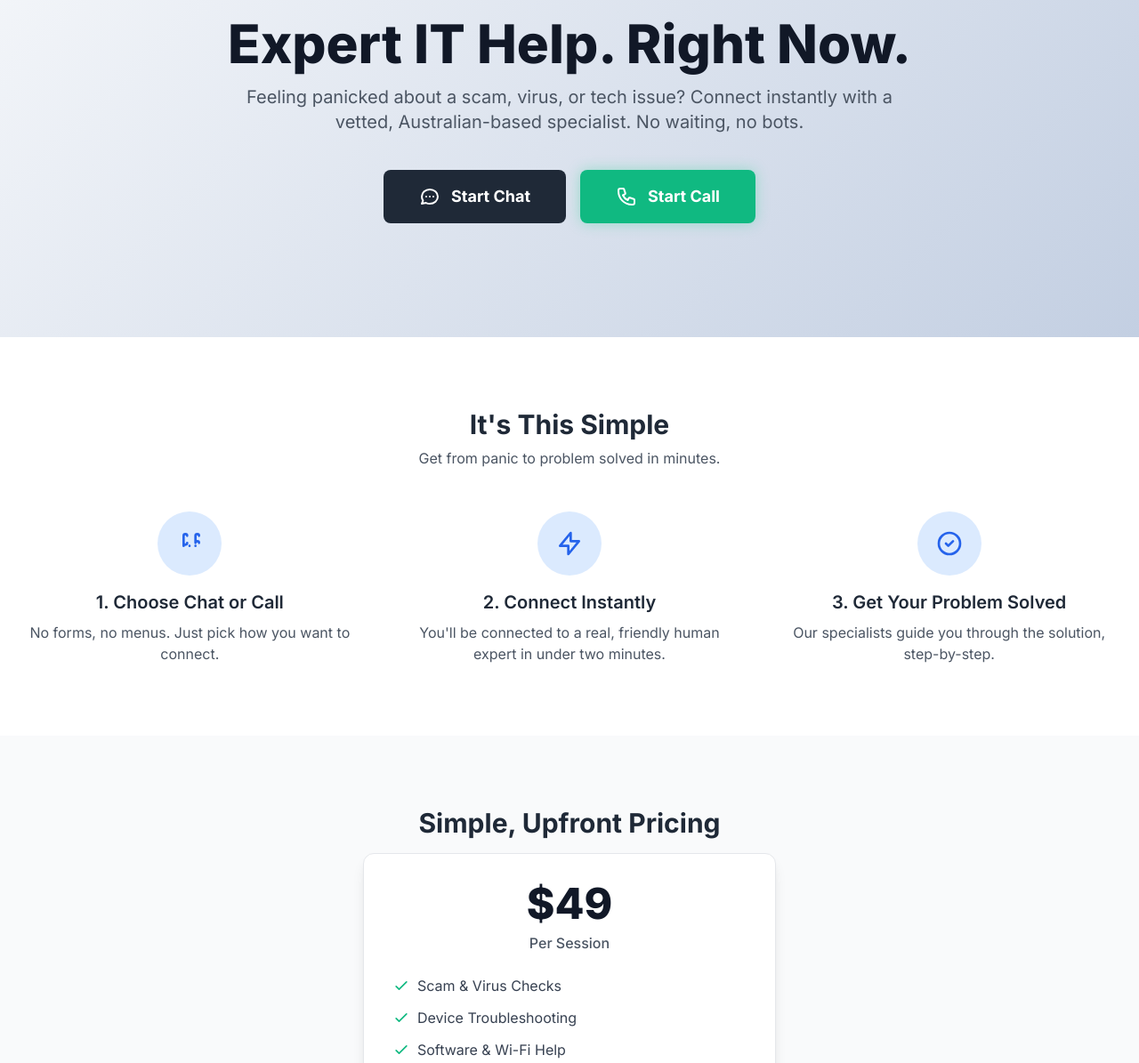
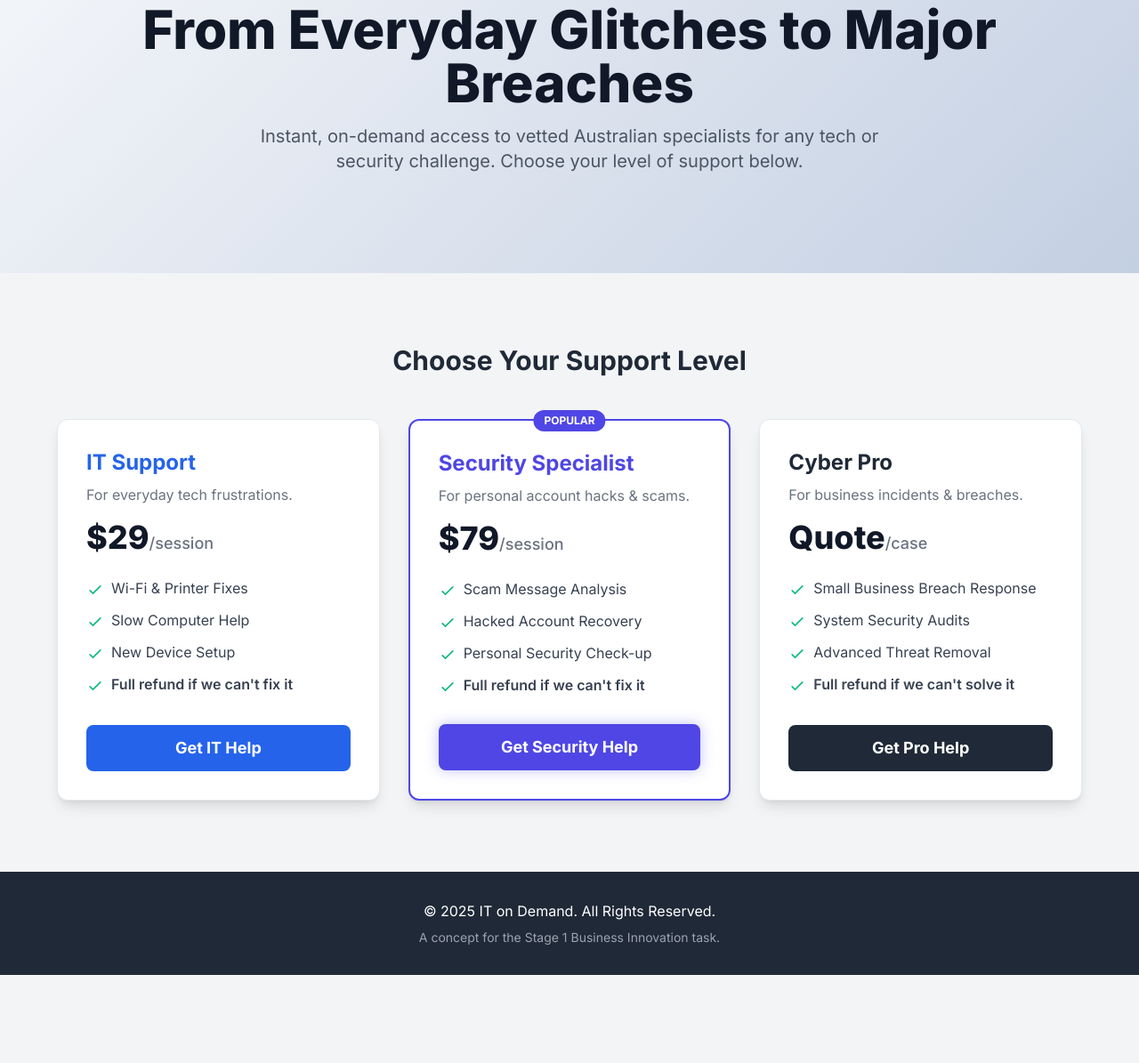
Before and after one commit to scoosed/ITonDemand, a plain HTML site: page index.html in a window 1280 px wide. Shown: the part 181-1376 px from the top of the page at 89% size. After the commit the page ends 1277 px from the top, so only its background shows below. Drawn offline with nearby package versions, Linux system fonts and the light colour scheme.

Commit message:
Update index.html

```diff
--- a/index.html
+++ b/index.html
@@ -3,7 +3,7 @@
 <head>
     <meta charset="UTF-8">
     <meta name="viewport" content="width=device-width, initial-scale=1.0">
-    <title>IT on Demand - Instant Tech Help</title>
+    <title>IT on Demand - Tiered Tech Support</title>
 
     <!-- Tailwind CSS -->
     <script src="https://cdn.tailwindcss.com"></script>
@@ -14,104 +14,97 @@
     <link href="https://fonts.googleapis.com/css2?family=Inter:wght@400;500;600;700;800&display=swap" rel="stylesheet">
 
     <style>
-        /* Use the Inter font family */
         body {
             font-family: 'Inter', sans-serif;
         }
-        /* Add a subtle gradient for visual appeal */
         .hero-gradient {
             background: linear-gradient(135deg, #f5f7fa 0%, #c3cfe2 100%);
         }
+        .tier-card {
+            transition: transform 0.3s ease, box-shadow 0.3s ease;
+        }
+        .tier-card:hover {
+            transform: translateY(-8px);
+            box-shadow: 0 20px 25px -5px rgb(0 0 0 / 0.1), 0 8px 10px -6px rgb(0 0 0 / 0.1);
+        }
         .btn-glow {
-            box-shadow: 0 0 15px rgba(52, 211, 153, 0.4);
-            transition: all 0.3s ease;
+            box-shadow: 0 0 15px rgba(99, 102, 241, 0.4);
         }
         .btn-glow:hover {
-            box-shadow: 0 0 25px rgba(52, 211, 153, 0.7);
-            transform: translateY(-2px);
+            box-shadow: 0 0 25px rgba(99, 102, 241, 0.7);
         }
     </style>
 </head>
-<body class="bg-gray-50 text-gray-800">
+<body class="bg-gray-100 text-gray-800">
 
     <!-- Header -->
     <header class="bg-white shadow-sm sticky top-0 z-50">
         <div class="container mx-auto px-6 py-4 flex justify-between items-center">
             <h1 class="text-2xl font-bold text-gray-900">IT on Demand</h1>
-            <button class="hidden md:inline-block bg-blue-600 text-white font-semibold px-5 py-2 rounded-lg hover:bg-blue-700 transition-colors">
+            <a href="#services" class="bg-blue-600 text-white font-semibold px-5 py-2 rounded-lg hover:bg-blue-700 transition-colors">
                 Get Help Now
-            </button>
+            </a>
         </div>
     </header>
 
     <!-- Hero Section -->
     <main>
-        <section class="hero-gradient text-center py-20 md:py-32">
+        <section class="hero-gradient text-center py-20 md:py-28">
             <div class="container mx-auto px-6">
-                <h2 class="text-4xl md:text-6xl font-extrabold text-gray-900 leading-tight">Expert IT Help. Right Now.</h2>
-                <p class="mt-4 text-lg md:text-xl text-gray-600 max-w-3xl mx-auto">Feeling panicked about a scam, virus, or tech issue? Connect instantly with a vetted, Australian-based specialist. No waiting, no bots.</p>
-                <div id="action-buttons" class="mt-10 flex flex-col sm:flex-row justify-center items-center gap-4">
-                    <button onclick="startConnection('chat')" class="w-full sm:w-auto bg-gray-800 text-white font-bold py-4 px-10 rounded-lg text-lg hover:bg-gray-900 transition-transform transform hover:scale-105 flex items-center justify-center gap-3">
-                        <svg xmlns="http://www.w3.org/2000/svg" class="h-6 w-6" fill="none" viewBox="0 0 24 24" stroke="currentColor"><path stroke-linecap="round" stroke-linejoin="round" stroke-width="2" d="M8 12h.01M12 12h.01M16 12h.01M21 12c0 4.418-4.03 8-9 8a9.863 9.863 0 01-4.255-.949L3 20l1.395-3.72C3.512 15.042 3 13.574 3 12c0-4.418 4.03-8 9-8s9 3.582 9 8z" /></svg>
-                        Start Chat
-                    </button>
-                    <button onclick="startConnection('call')" class="w-full sm:w-auto bg-emerald-500 text-white font-bold py-4 px-10 rounded-lg text-lg btn-glow flex items-center justify-center gap-3">
-                        <svg xmlns="http://www.w3.org/2000/svg" class="h-6 w-6" fill="none" viewBox="0 0 24 24" stroke="currentColor"><path stroke-linecap="round" stroke-linejoin="round" stroke-width="2" d="M3 5a2 2 0 012-2h3.28a1 1 0 01.948.684l1.498 4.493a1 1 0 01-.502 1.21l-2.257 1.13a11.042 11.042 0 005.516 5.516l1.13-2.257a1 1 0 011.21-.502l4.493 1.498a1 1 0 01.684.949V19a2 2 0 01-2 2h-1C9.716 21 3 14.284 3 6V5z" /></svg>
-                        Start Call
-                    </button>
-                </div>
+                <h2 class="text-4xl md:text-6xl font-extrabold text-gray-900 leading-tight">From Everyday Glitches to Major Breaches</h2>
+                <p class="mt-4 text-lg md:text-xl text-gray-600 max-w-3xl mx-auto">Instant, on-demand access to vetted Australian specialists for any tech or security challenge. Choose your level of support below.</p>
                 <div id="connection-status" class="mt-8 text-lg text-blue-700 font-semibold" style="display: none;"></div>
             </div>
         </section>
 
-        <!-- How It Works Section -->
-        <section class="py-20 bg-white">
-            <div class="container mx-auto px-6 text-center">
-                <h3 class="text-3xl font-bold mb-2">It's This Simple</h3>
-                <p class="text-gray-600 mb-12">Get from panic to problem solved in minutes.</p>
-                <div class="grid md:grid-cols-3 gap-12">
-                    <!-- Step 1 -->
-                    <div class="flex flex-col items-center">
-                        <div class="bg-blue-100 text-blue-600 rounded-full p-5 mb-4">
-                            <svg xmlns="http://www.w3.org/2000/svg" class="h-8 w-8" fill="none" viewBox="0 0 24 24" stroke="currentColor"><path stroke-linecap="round" stroke-linejoin="round" stroke-width="2" d="M7 11.5V14m0-2.5v-6a1.5 1.5 0 113 0m-3 6a1.5 1.5 0 003 0m-3 0h.01M12 14h.01M17 14h.01M17 11.5a1.5 1.5 0 013 0m-3 0v-6a1.5 1.5 0 013 0m-3 0h.01" /></svg>
-                        </div>
-                        <h4 class="text-xl font-semibold mb-2">1. Choose Chat or Call</h4>
-                        <p class="text-gray-600">No forms, no menus. Just pick how you want to connect.</p>
+        <!-- Services/Tiers Section -->
+        <section id="services" class="py-20">
+            <div class="container mx-auto px-6">
+                <h3 class="text-3xl font-bold text-center mb-12">Choose Your Support Level</h3>
+                <div class="grid md:grid-cols-2 lg:grid-cols-3 gap-8 max-w-6xl mx-auto">
+
+                    <!-- Tier 1: IT Support -->
+                    <div class="tier-card bg-white rounded-xl shadow-lg p-8 border border-gray-200 flex flex-col">
+                        <h4 class="text-2xl font-bold text-blue-600 mb-2">IT Support</h4>
+                        <p class="text-gray-500 mb-4">For everyday tech frustrations.</p>
+                        <p class="text-4xl font-extrabold text-gray-900 mb-6">$29<span class="text-lg font-medium text-gray-500">/session</span></p>
+                        <ul class="text-left space-y-3 text-gray-700 mb-8 flex-grow">
+                            <li class="flex items-start"><svg class="w-5 h-5 text-emerald-500 mr-2 mt-1 flex-shrink-0" fill="none" stroke="currentColor" viewBox="0 0 24 24"><path stroke-linecap="round" stroke-linejoin="round" stroke-width="2" d="M5 13l4 4L19 7"></path></svg><span>Wi-Fi & Printer Fixes</span></li>
+                            <li class="flex items-start"><svg class="w-5 h-5 text-emerald-500 mr-2 mt-1 flex-shrink-0" fill="none" stroke="currentColor" viewBox="0 0 24 24"><path stroke-linecap="round" stroke-linejoin="round" stroke-width="2" d="M5 13l4 4L19 7"></path></svg><span>Slow Computer Help</span></li>
+                            <li class="flex items-start"><svg class="w-5 h-5 text-emerald-500 mr-2 mt-1 flex-shrink-0" fill="none" stroke="currentColor" viewBox="0 0 24 24"><path stroke-linecap="round" stroke-linejoin="round" stroke-width="2" d="M5 13l4 4L19 7"></path></svg><span>New Device Setup</span></li>
+                            <li class="flex items-start"><svg class="w-5 h-5 text-emerald-500 mr-2 mt-1 flex-shrink-0" fill="none" stroke="currentColor" viewBox="0 0 24 24"><path stroke-linecap="round" stroke-linejoin="round" stroke-width="2" d="M5 13l4 4L19 7"></path></svg><span class="font-semibold">Full refund if we can't fix it</span></li>
+                        </ul>
+                        <button onclick="startConnection('IT Support')" class="w-full bg-blue-600 text-white font-bold py-3 px-6 rounded-lg text-lg hover:bg-blue-700 transition-all">Get IT Help</button>
                     </div>
-                    <!-- Step 2 -->
-                    <div class="flex flex-col items-center">
-                        <div class="bg-blue-100 text-blue-600 rounded-full p-5 mb-4">
-                            <svg xmlns="http://www.w3.org/2000/svg" class="h-8 w-8" fill="none" viewBox="0 0 24 24" stroke="currentColor"><path stroke-linecap="round" stroke-linejoin="round" stroke-width="2" d="M13 10V3L4 14h7v7l9-11h-7z" /></svg>
-                        </div>
-                        <h4 class="text-xl font-semibold mb-2">2. Connect Instantly</h4>
-                        <p class="text-gray-600">You'll be connected to a real, friendly human expert in under two minutes.</p>
+
+                    <!-- Tier 2: Security Specialist -->
+                    <div class="tier-card bg-white rounded-xl shadow-lg p-8 border-2 border-indigo-600 flex flex-col relative">
+                        <div class="absolute top-0 -translate-y-1/2 left-1/2 -translate-x-1/2 bg-indigo-600 text-white text-xs font-bold px-3 py-1 rounded-full">POPULAR</div>
+                        <h4 class="text-2xl font-bold text-indigo-600 mb-2">Security Specialist</h4>
+                        <p class="text-gray-500 mb-4">For personal account hacks & scams.</p>
+                        <p class="text-4xl font-extrabold text-gray-900 mb-6">$79<span class="text-lg font-medium text-gray-500">/session</span></p>
+                        <ul class="text-left space-y-3 text-gray-700 mb-8 flex-grow">
+                            <li class="flex items-start"><svg class="w-5 h-5 text-emerald-500 mr-2 mt-1 flex-shrink-0" fill="none" stroke="currentColor" viewBox="0 0 24 24"><path stroke-linecap="round" stroke-linejoin="round" stroke-width="2" d="M5 13l4 4L19 7"></path></svg><span>Scam Message Analysis</span></li>
+                            <li class="flex items-start"><svg class="w-5 h-5 text-emerald-500 mr-2 mt-1 flex-shrink-0" fill="none" stroke="currentColor" viewBox="0 0 24 24"><path stroke-linecap="round" stroke-linejoin="round" stroke-width="2" d="M5 13l4 4L19 7"></path></svg><span>Hacked Account Recovery</span></li>
+                            <li class="flex items-start"><svg class="w-5 h-5 text-emerald-500 mr-2 mt-1 flex-shrink-0" fill="none" stroke="currentColor" viewBox="0 0 24 24"><path stroke-linecap="round" stroke-linejoin="round" stroke-width="2" d="M5 13l4 4L19 7"></path></svg><span>Personal Security Check-up</span></li>
+                            <li class="flex items-start"><svg class="w-5 h-5 text-emerald-500 mr-2 mt-1 flex-shrink-0" fill="none" stroke="currentColor" viewBox="0 0 24 24"><path stroke-linecap="round" stroke-linejoin="round" stroke-width="2" d="M5 13l4 4L19 7"></path></svg><span class="font-semibold">Full refund if we can't fix it</span></li>
+                        </ul>
+                        <button onclick="startConnection('a Security Specialist')" class="w-full bg-indigo-600 text-white font-bold py-3 px-6 rounded-lg text-lg btn-glow hover:bg-indigo-700 transition-all">Get Security Help</button>
                     </div>
-                    <!-- Step 3 -->
-                    <div class="flex flex-col items-center">
-                        <div class="bg-blue-100 text-blue-600 rounded-full p-5 mb-4">
-                            <svg xmlns="http://www.w3.org/2000/svg" class="h-8 w-8" fill="none" viewBox="0 0 24 24" stroke="currentColor"><path stroke-linecap="round" stroke-linejoin="round" stroke-width="2" d="M9 12l2 2 4-4m6 2a9 9 0 11-18 0 9 9 0 0118 0z" /></svg>
-                        </div>
-                        <h4 class="text-xl font-semibold mb-2">3. Get Your Problem Solved</h4>
-                        <p class="text-gray-600">Our specialists guide you through the solution, step-by-step.</p>
+
+                    <!-- Tier 3: Cyber Pro -->
+                    <div class="tier-card bg-white rounded-xl shadow-lg p-8 border border-gray-200 flex flex-col">
+                        <h4 class="text-2xl font-bold text-gray-800 mb-2">Cyber Pro</h4>
+                        <p class="text-gray-500 mb-4">For business incidents & breaches.</p>
+                        <p class="text-4xl font-extrabold text-gray-900 mb-6">Quote<span class="text-lg font-medium text-gray-500">/case</span></p>
+                        <ul class="text-left space-y-3 text-gray-700 mb-8 flex-grow">
+                            <li class="flex items-start"><svg class="w-5 h-5 text-emerald-500 mr-2 mt-1 flex-shrink-0" fill="none" stroke="currentColor" viewBox="0 0 24 24"><path stroke-linecap="round" stroke-linejoin="round" stroke-width="2" d="M5 13l4 4L19 7"></path></svg><span>Small Business Breach Response</span></li>
+                            <li class="flex items-start"><svg class="w-5 h-5 text-emerald-500 mr-2 mt-1 flex-shrink-0" fill="none" stroke="currentColor" viewBox="0 0 24 24"><path stroke-linecap="round" stroke-linejoin="round" stroke-width="2" d="M5 13l4 4L19 7"></path></svg><span>System Security Audits</span></li>
+                            <li class="flex items-start"><svg class="w-5 h-5 text-emerald-500 mr-2 mt-1 flex-shrink-0" fill="none" stroke="currentColor" viewBox="0 0 24 24"><path stroke-linecap="round" stroke-linejoin="round" stroke-width="2" d="M5 13l4 4L19 7"></path></svg><span>Advanced Threat Removal</span></li>
+                            <li class="flex items-start"><svg class="w-5 h-5 text-emerald-500 mr-2 mt-1 flex-shrink-0" fill="none" stroke="currentColor" viewBox="0 0 24 24"><path stroke-linecap="round" stroke-linejoin="round" stroke-width="2" d="M5 13l4 4L19 7"></path></svg><span class="font-semibold">Full refund if we can't solve it</span></li>
+                        </ul>
+                        <button onclick="startConnection('a Cyber Pro')" class="w-full bg-gray-800 text-white font-bold py-3 px-6 rounded-lg text-lg hover:bg-gray-900 transition-all">Get Pro Help</button>
                     </div>
-                </div>
-            </div>
-        </section>
-
-        <!-- Pricing Section -->
-        <section class="py-20 bg-gray-50">
-            <div class="container mx-auto px-6 max-w-lg text-center">
-                <h3 class="text-3xl font-bold mb-4">Simple, Upfront Pricing</h3>
-                <div class="bg-white rounded-xl shadow-lg p-8 border border-gray-200">
-                    <p class="text-5xl font-extrabold text-gray-900 mb-2">$49</p>
-                    <p class="text-gray-600 font-medium mb-6">Per Session</p>
-                    <ul class="text-left space-y-3 text-gray-700 mb-8">
-                        <li class="flex items-center"><svg class="w-5 h-5 text-emerald-500 mr-2" fill="none" stroke="currentColor" viewBox="0 0 24 24" xmlns="http://www.w3.org/2000/svg"><path stroke-linecap="round" stroke-linejoin="round" stroke-width="2" d="M5 13l4 4L19 7"></path></svg>Scam & Virus Checks</li>
-                        <li class="flex items-center"><svg class="w-5 h-5 text-emerald-500 mr-2" fill="none" stroke="currentColor" viewBox="0 0 24 24" xmlns="http://www.w3.org/2000/svg"><path stroke-linecap="round" stroke-linejoin="round" stroke-width="2" d="M5 13l4 4L19 7"></path></svg>Device Troubleshooting</li>
-                        <li class="flex items-center"><svg class="w-5 h-5 text-emerald-500 mr-2" fill="none" stroke="currentColor" viewBox="0 0 24 24" xmlns="http://www.w3.org/2000/svg"><path stroke-linecap="round" stroke-linejoin="round" stroke-width="2" d="M5 13l4 4L19 7"></path></svg>Software & Wi-Fi Help</li>
-                         <li class="flex items-center"><svg class="w-5 h-5 text-emerald-500 mr-2" fill="none" stroke="currentColor" viewBox="0 0 24 24" xmlns="http://www.w3.org/2000/svg"><path stroke-linecap="round" stroke-linejoin="round" stroke-width="2" d="M5 13l4 4L19 7"></path></svg>And much more...</li>
-                    </ul>
-                    <p class="text-sm text-gray-500">No subscriptions. No hidden fees. Ever.</p>
                 </div>
             </div>
         </section>
@@ -128,27 +121,34 @@
 
     <script>
         // Simple script to simulate the connection process for presentation purposes.
-        function startConnection(type) {
-            const actionButtons = document.getElementById('action-buttons');
+        function startConnection(tier) {
+            const servicesSection = document.getElementById('services');
             const statusDiv = document.getElementById('connection-status');
 
-            // Hide buttons
-            actionButtons.style.display = 'none';
+            // Scroll to top to show status
+            window.scrollTo({ top: 0, behavior: 'smooth' });
+
+            // Hide services temporarily
+            servicesSection.style.display = 'none';
 
             // Show status
             statusDiv.style.display = 'block';
-            statusDiv.innerText = 'Connecting you to a certified specialist...';
+            statusDiv.innerText = `Connecting you to ${tier}...`;
 
             // Simulate finding an expert
             setTimeout(() => {
-                const experts = ['Chloe', 'Ben', 'Sarah', 'Mike'];
+                const experts = ['Chloe', 'Ben', 'Sarah', 'Mike', 'David', 'Emily'];
                 const randomExpert = experts[Math.floor(Math.random() * experts.length)];
                 statusDiv.innerHTML = `
                     <div class="bg-white/80 backdrop-blur-sm rounded-lg p-4 max-w-md mx-auto shadow-lg border border-gray-200">
                         <p class="text-gray-900 font-bold text-xl">Connection Established!</p>
-                        <p class="text-gray-600 mt-1">You are now connected with <span class="font-bold text-blue-700">${randomExpert}</span> via ${type}.</p>
+                        <p class="text-gray-600 mt-1">You are now connected with <span class="font-bold text-blue-700">${randomExpert}</span>, your dedicated ${tier}.</p>
                     </div>
                 `;
+                 // Optionally, show the services section again after a delay
+                 setTimeout(() => {
+                    servicesSection.style.display = 'block';
+                 }, 4000);
             }, 2500);
         }
     </script>
```
